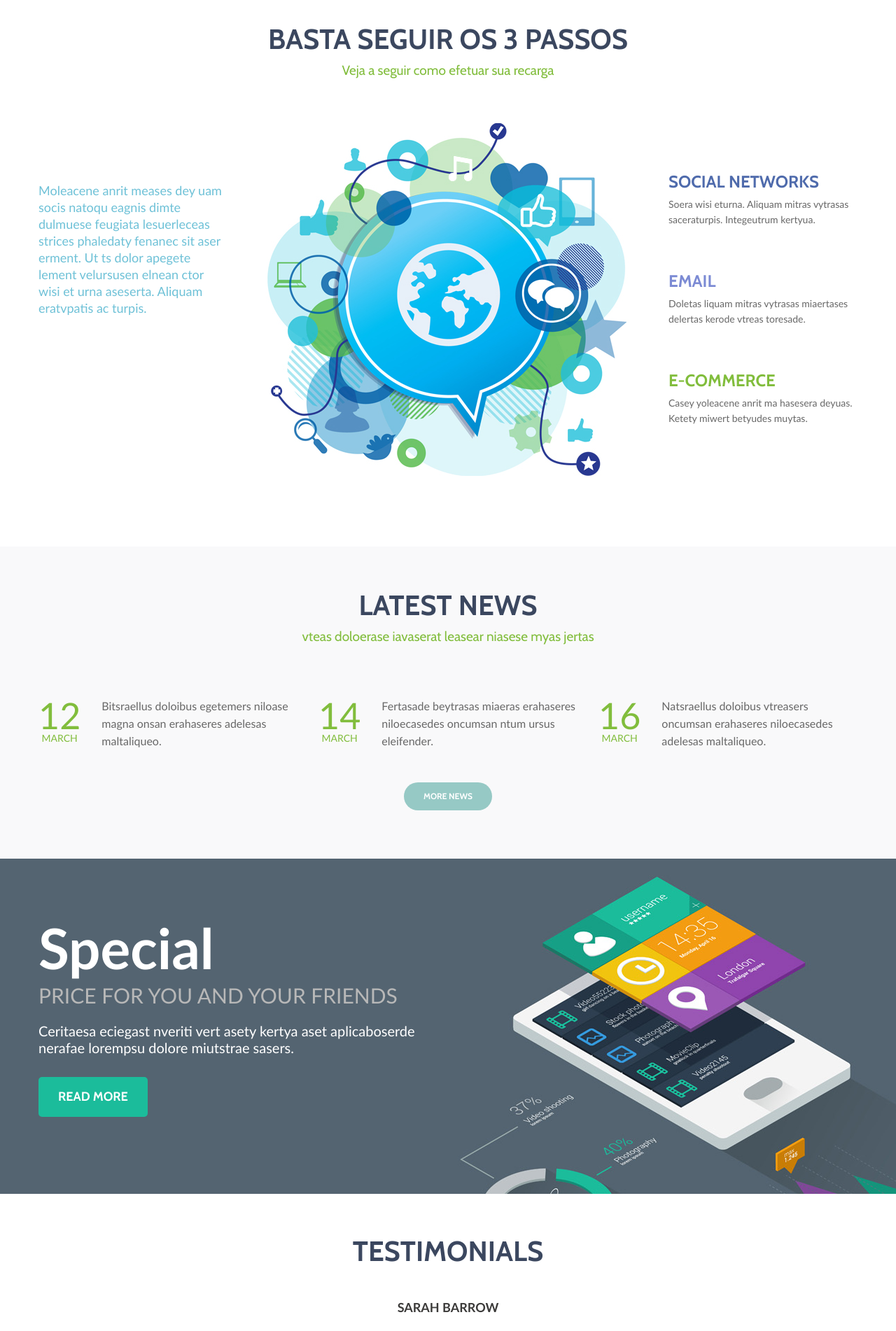
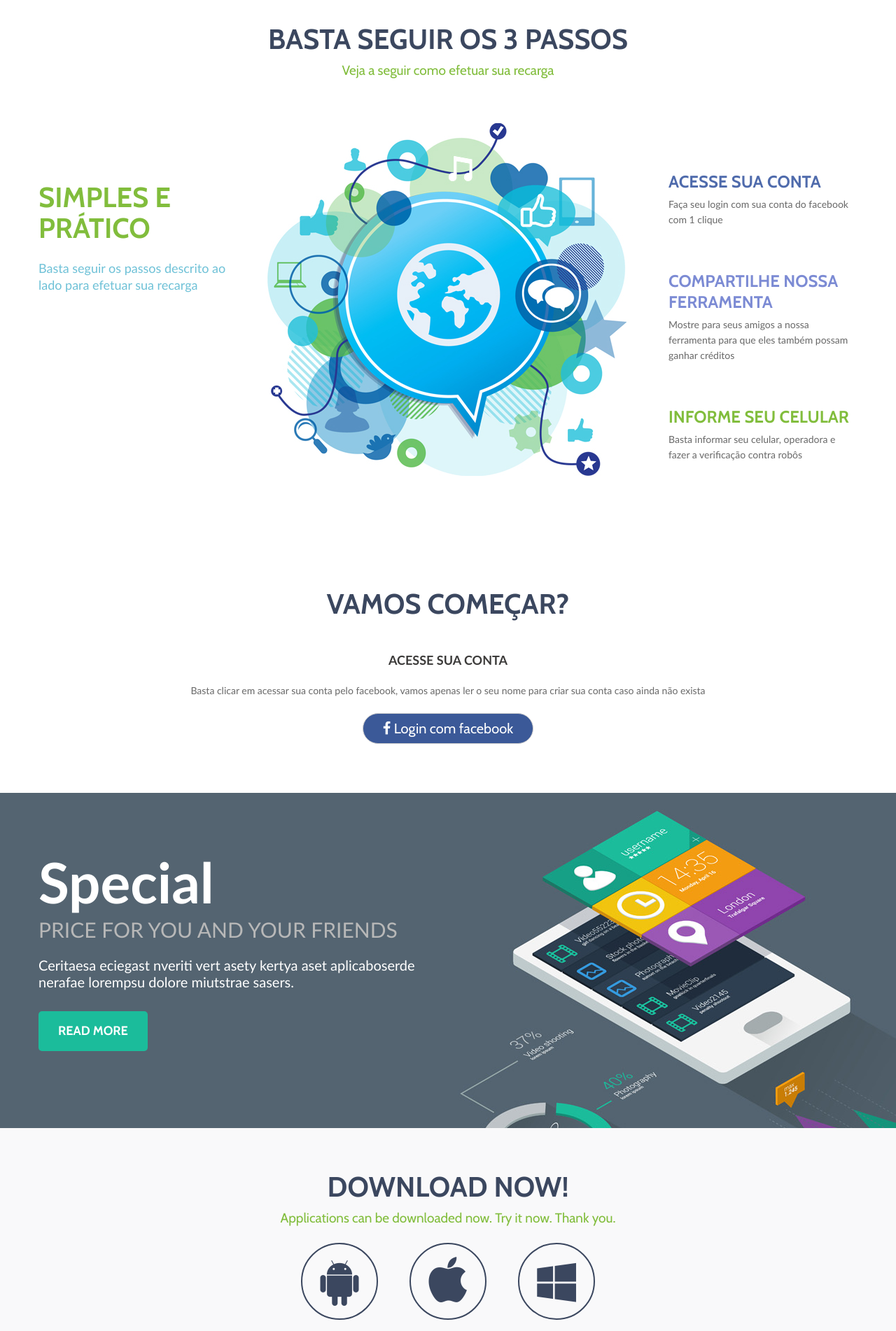
Before and after one commit to lucaswillemen/recargaplus, a PHP site: page / in a window 1280 px wide. Shown: the part 1030-2932 px from the top of the page at 70% size. Run offline with PHP 8.4, Linux system fonts and the light colour scheme; data that the repository does not hold is empty; some libraries are stand-ins or nearby versions.

Commit message:
site update

```diff
--- a/index.php
+++ b/index.php
@@ -77,30 +77,27 @@ if ($lang == 'pt') {
               <h2 class="secondary3 wow fadeInLeft" data-wow-delay="0.2s"><?php echo $text['facil_pratico']; ?></h2>
 
               <p class="large secondary2 wow fadeInLeft" data-wow-delay="0.4s">
-                Moleacene anrit meases dey
-                uam socis natoqu eagnis dimte dulmuese feugiata lesuerleceas strices phaledaty fenanec sit aser erment.
-                Ut
-                ts dolor apegete lement velursusen elnean ctor wisi et urna aseserta. Aliquam eratvpatis ac turpis.
+                <?php echo $text['facil_pratico_explicacao']; ?>
               </p>
             </div>
             <div class="grid_6">
               <img src=images/page-2_img02.jpg alt=""/>
             </div>
             <div class="grid_3">
-              <h3 class="secondary4 wow fadeInRight" data-wow-delay="0.4s">Social networks</h3>
+              <h3 class="secondary4 wow fadeInRight" data-wow-delay="0.4s"><?php echo $text['passo_1']; ?></h3>
 
               <p class="wow fadeInRight" data-wow-delay="0.6s">
-                Soera wisi eturna. Aliquam mitras vytrasas
-                saceraturpis. Integeutrum kertyua.</p>
+                <?php echo $text['passo_1_explicacao']; ?></p>
 
-              <h3 class="secondary5 wow fadeInRight" data-wow-delay="0.8s">email</h3>
+              <h3 class="secondary5 wow fadeInRight" data-wow-delay="0.8s"><?php echo $text['passo_2']; ?></h3>
 
-              <p class="wow fadeInRight" data-wow-delay="1s">Doletas liquam mitras vytrasas miaertases
-                 delertas kerode vtreas toresade.</p>
+              <p class="wow fadeInRight" data-wow-delay="1s">
+              <?php echo $text['passo_2_explicacao']; ?></p>
 
-              <h3 class="secondary3 wow fadeInRight" data-wow-delay="1.2s">e-commerce</h3>
+              <h3 class="secondary3 wow fadeInRight" data-wow-delay="1.2s"><?php echo $text['passo_3']; ?></h3>
 
-              <p class="wow fadeInRight" data-wow-delay="1.4s">Casey yoleacene anrit ma hasesera deyuas. Ketety miwert betyudes muytas.</p>
+              <p class="wow fadeInRight" data-wow-delay="1.4s">
+              <?php echo $text['passo_3_explicacao']; ?></p>
             </div>
           </div>
         </div>
@@ -278,7 +275,6 @@ if ($lang == 'pt') {
       </section>
     </section>
 
-    -->
     <section id="news">
       <section class="well5 bg-dark">
         <div class="container">
@@ -324,8 +320,22 @@ if ($lang == 'pt') {
         </div>
       </section>
     </section>
+    -->
 
     <section id="testimonials">
+    <section class="well6">
+        <div class="container center">
+          <div class="row">
+            <div class="grid_10 preffix_1">
+              <h2><?php echo $text['vamos_comecar']; ?></h2>
+              <h4><?php echo $text['acesse_conta']; ?></h4>
+
+              <p class="ins1"><?php echo $text['login_facebook']; ?></p>
+              <a style="background-color:#3b5998; color:white" class="btn5" href='#'><i class="fa fa-facebook"></i> <?php echo $text['login_botao']; ?></a>
+            </div>
+          </div>
+        </div>
+      </section>
       <section class="parallax parallax1" data-parallax-speed="0.2">
         <div class="container">
           <div class="row">
@@ -347,25 +357,7 @@ if ($lang == 'pt') {
           </div>
         </div>
       </section>
-      <section class="well6">
-        <div class="container center">
-          <div class="row">
-            <div class="grid_10 preffix_1">
-              <h2>testimonials</h2>
-              <h4>SARAH Barrow</h4>
 
-              <p class="ins1">Csenim admin sciporiosam nasaer. Veasisi ut aliquimonseq uatueras niuasuis autem vel
-                              eumiure
-                              repasce nasu
-                              kerdas rerertas. Vasuis autem vel eum iure reprehenderit, qui in ea voluptate velit esse,
-                              quam nihil
-                              molestiae consequatur.
-                              vel illum, qui.dolorem eum fugiat, quo voluptas nulla pariatur.</p>
-              <a class="btn5" href='#'>more testimonials</a>
-            </div>
-          </div>
-        </div>
-      </section>
     </section>
 
     <section>
--- a/language/pt.php
+++ b/language/pt.php
@@ -9,6 +9,19 @@ $text = array(
     'para_cellar' => 'Para o seu celular',
     'qualquer_lugar' => 'Em qualquer lugar e qualquer hora',
     'simples_passos' => 'Basta seguir os 3 passos',
-    'simples_passos_2' => 'Veja a seguir como efetuar sua recarga'
+    'simples_passos_2' => 'Veja a seguir como efetuar sua recarga',
+    'facil_pratico' => 'Simples e prático',
+    'facil_pratico_explicacao' => 'Basta seguir os passos descrito ao lado para efetuar sua recarga',
+    'passo_1' => 'Acesse sua conta',
+    'passo_1_explicacao' => 'Faça seu login com sua conta do facebook com 1 clique',
+    'passo_2' => 'Compartilhe nossa ferramenta',
+    'passo_2_explicacao' => 'Mostre para seus amigos a nossa ferramenta para que eles também possam ganhar créditos',
+    'passo_3' => 'Informe seu celular',
+    'passo_3_explicacao' => 'Basta informar seu celular, operadora e fazer a verificação contra robôs',
+    'vamos_comecar' => 'Vamos começar?',
+    'acesse_conta' => 'Acesse sua conta',
+    'login_facebook' => 'Basta clicar em acessar sua conta pelo facebook, vamos apenas ler o seu nome para criar sua conta caso ainda não exista',
+    'login_botao' => 'Login com facebook'
+
 );
 ?>
```
